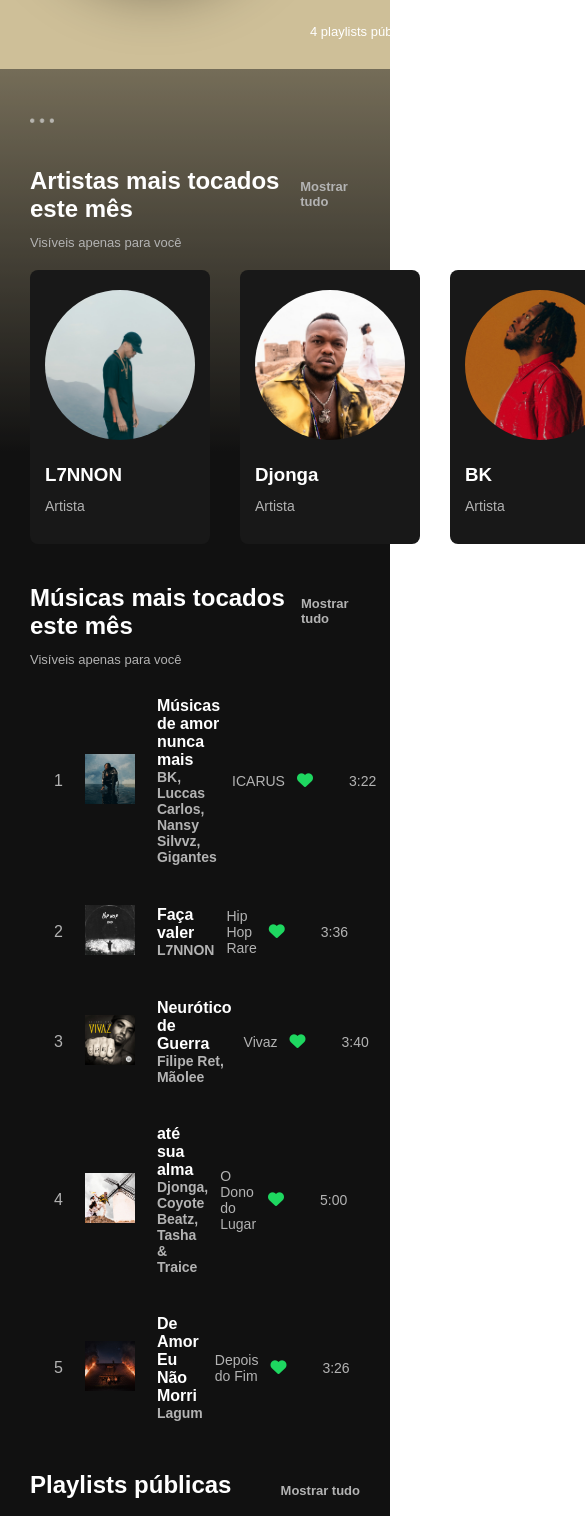
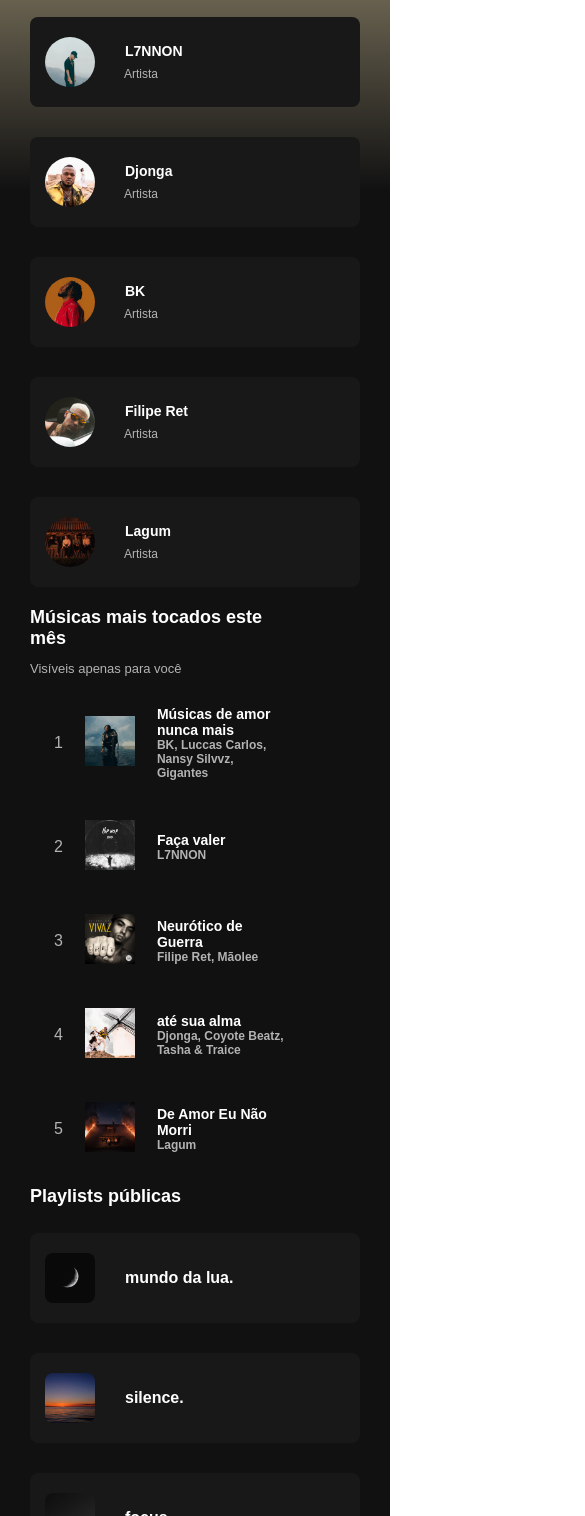
Before and after one commit to luuanamendes/spotify-meu-perfil, a plain HTML site: page index.html in a window 390 px wide. Shown: the part 362-1878 px from the top of the page, 585 px wide, since content can reach past the window. Drawn offline with Linux system fonts and the light colour scheme.

Commit message:
small screen

```diff
--- a/assets/css/style.css
+++ b/assets/css/style.css
@@ -35,7 +35,7 @@ html ::-webkit-scrollbar-track {
     background: var(--color-dark-800);
 }
 
-html ::-webkit-scrollbar-corner{
+html ::-webkit-scrollbar-corner {
     background-color: var(--color-dark-800);
 }
 
@@ -263,33 +263,131 @@ main {
 }
 
 @media screen and (max-width: 500px) {
-    .search-box {
-        width: 350px;
+    body {
+        background: linear-gradient(180deg, #CEBF98 10%, #121212 25%);
     }
 
-    .search-box input {
-        width: 150px;
+    header {
+        gap: 20px;
+        padding: 40px 30px;
     }
 
-    .keyboard-icon {
+    header img {
+        width: 120px;
+        height: 120px;
+    }
+
+    header div:last-child {
+        padding-top: 0px;
+        gap: 0px;
+    }
+
+    header p:first-child {
         visibility: hidden;
     }
 
-    #line {
-        display: flex;
-        flex-direction: column;
-        align-items: center;
-        gap: 20px;
+    header p {
+        padding-top: 12px;
+        font-size: 12px;
     }
 
-    #line:last-child {
-        height: fit-content;
+    header h1 a {
+        font-size: 30px;
     }
 
-    #line #left {
-        display: flex;
-        justify-content: center;
-        gap: 30px;
+    main {
+        padding: 30px;
     }
 
+    .part1 .options-icon {
+        width: 20px;
+        cursor: pointer;
+    }
+
+    .titulo {
+        margin-top: 20px;
+        font-size: 12px;
+    }
+
+    .titulo .btn-sa {
+        visibility: hidden;
+    }
+
+    .box-artista{
+        flex-direction: column;
+    }
+
+    .box-artista .artista{
+        display: flex;
+        align-items: center;
+    }
+
+    .box-artista .artista img {
+        width: 50px;
+        height: 50px;
+    }
+
+    .box-artista .artista h3 {
+        font-size: 14px;
+    }
+
+    .box-artista .artista p {
+        font-size: 12px;
+        margin-left: 14px;
+        margin-top: 8px;
+        margin-bottom: 0px;
+    }
+
+    .nome-musica p {
+       font-size: 14px;
+    }
+
+    .nome-musica p:last-child {
+        font-size: 12px;
+    }
+
+    .musica .nome-musica {
+        width: 90%;
+    }
+
+    .musica .nome-album {
+        width: 0%;
+    }
+
+    .musica .nome-album p{
+        font-size: 0px;
+    }
+
+    .musica .time p{
+        font-size: 0px;
+    }
+
+    .musica .like {
+        margin-right: 0px;
+    }
+
+    .nome-album p,
+    .time p,
+    .like i {
+        visibility: hidden;
+    }
+
+    .box-playlists {
+        flex-direction: column;
+    }
+
+    .box-playlists .playlist {
+        display: flex;
+        align-items: center;
+        flex-direction: row;
+    }
+
+    .box-playlists .playlist img {
+        width: 50px;
+        height: 50px;
+    }
+
+    .box-playlists .playlist h3 {
+        margin-bottom: 0px;
+    }
 }
--- a/index.html
+++ b/index.html
@@ -41,28 +41,38 @@
             <div class="box-artista">
                 <div class="artista">
                     <img src="assets/img/L7.jpeg" alt="L7-perfil">
+                        <div class="nome">
                             <h3>L7NNON</h3>
                             <p>Artista</p>
                         </div>
+                </div>
                 <div class="artista">
                     <img src="assets/img/Djonga.jpeg" alt="Djonga-perfil">
+                    <div class="nome">
                         <h3>Djonga</h3>
                         <p>Artista</p>
                     </div>
+                </div>
                 <div class="artista">
                     <img src="assets/img/BK.jpeg" alt="BK-perfil">
+                    <div class="nome">
                         <h3>BK</h3>
                         <p>Artista</p>
                     </div>
+                </div>
                 <div class="artista">
                     <img src="assets/img/Ret.jpeg" alt="Ret-perfil">
+                    <div class="nome">
                         <h3>Filipe Ret</h3>
                         <p>Artista</p>
                     </div>
+                </div>
                 <div class="artista">
                     <img src="assets/img/Lagum.jpeg" alt="Lagum-perfil">
+                    <div class="nome">
                         <h3>Lagum</h3>
                         <p>Artista</p>
+                    </div>
                 </div>
             </div>
         </section>
```
Lines whose indentation alone changed are shown as unchanged.
